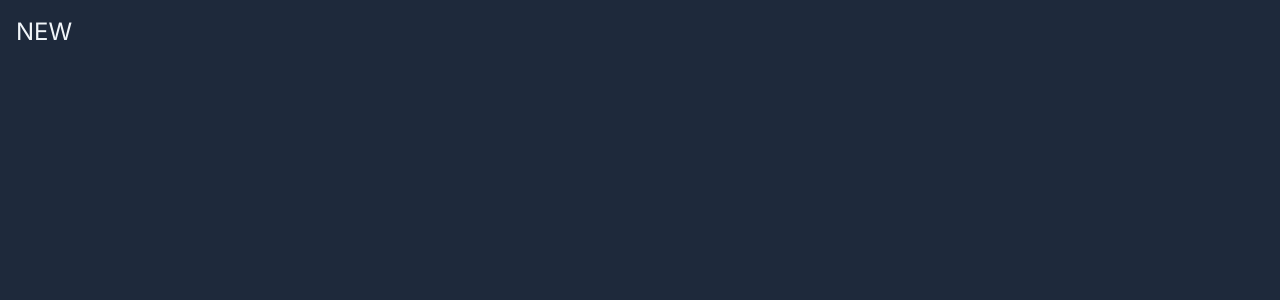
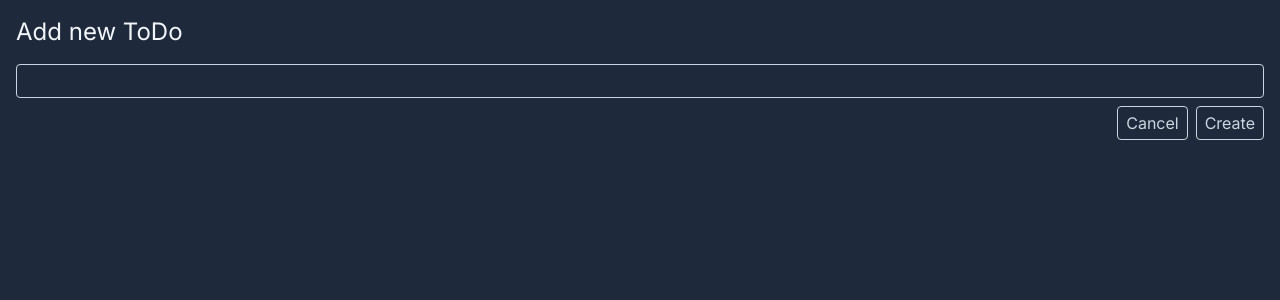
Before and after one commit to juleni/todo-list-prisma, a Next.js app: page /new in a window 1280 px wide. Shown: the top 300 px of the page. Built offline with nearby package versions, Linux system fonts and the light colour scheme.

Commit message:
Added buttons and input field

```diff
--- a/app/new/page.tsx
+++ b/app/new/page.tsx
@@ -1,5 +1,37 @@
+import Link from "next/link";
+
 const page = () => {
-  return <div className="text-2xl">NEW</div>;
+  return (
+    <>
+      <header className="flex justify-between items-center mb-4">
+        <h1 className="text-2xl">Add new ToDo</h1>
+      </header>
+      <form className="flex gap-2 flex-col">
+        <input
+          type="text"
+          name="title"
+          className="border border-slate-300 bg-transparent rounded px-2 py-1
+          outline-none focus-within:border-slate-100"
+        />
+        <div className="flex gap-2 justify-end">
+          <Link
+            href=".."
+            className="border border-slate-300 text-slate-300 px-2 py-1 rounded hover:bg-slate-700
+          focus-within:bg-slate-700 outline-none"
+          >
+            Cancel
+          </Link>
+          <button
+            type="submit"
+            className="border border-slate-300 text-slate-300 px-2 py-1 rounded hover:bg-slate-700
+          focus-within:bg-slate-700 outline-none"
+          >
+            Create
+          </button>
+        </div>
+      </form>
+    </>
+  );
 };
 
 export default page;
```
